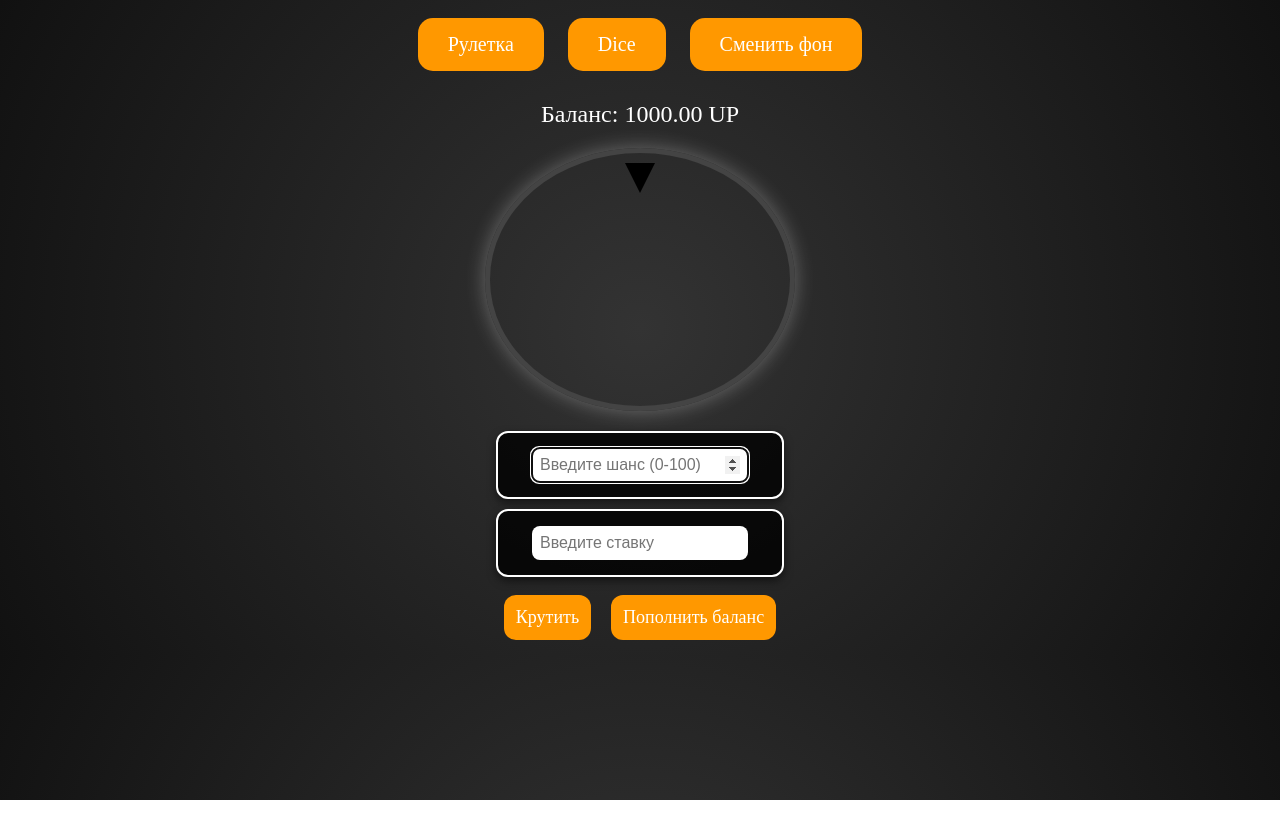
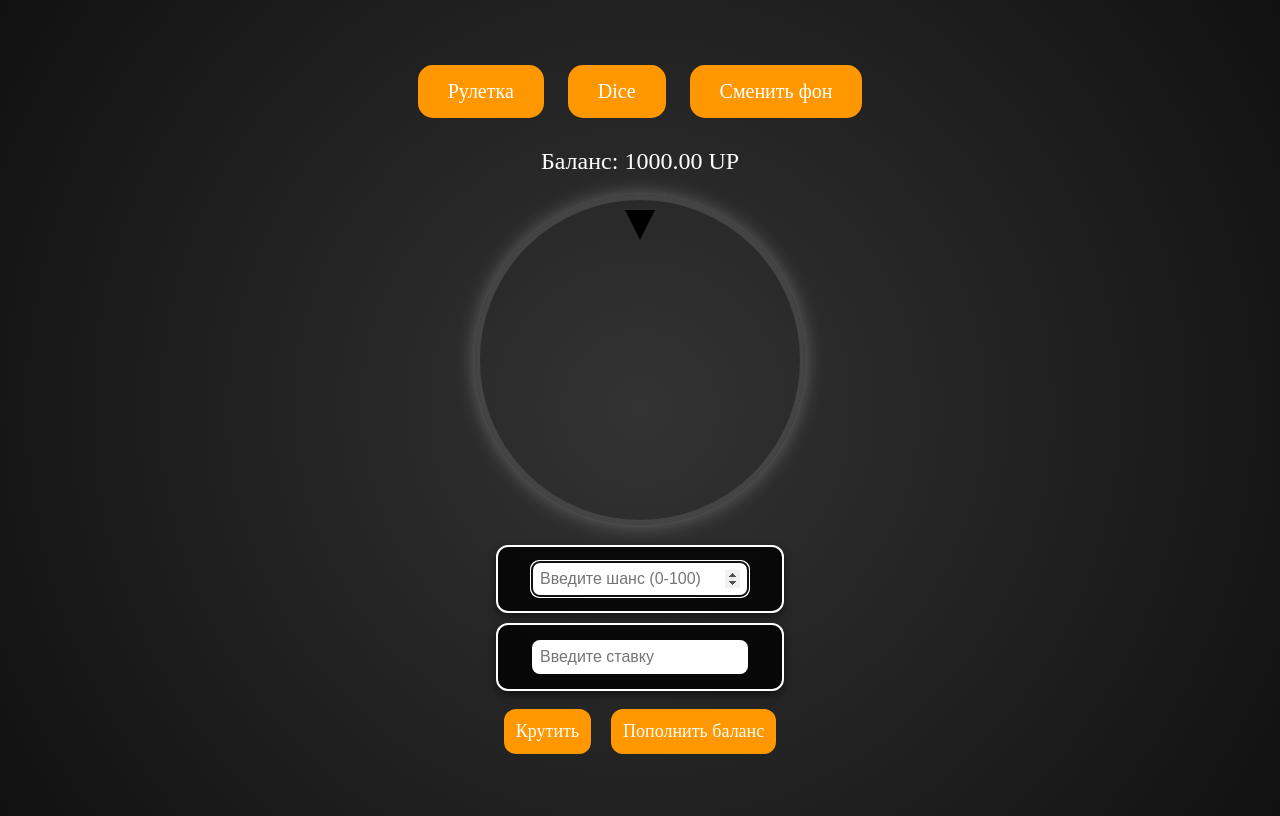
Before and after one commit to ramplerrsky/ramplerrsky.github.io, a plain HTML site: page index.html in a window 1280 px wide. Both pictures are taken after a click on the button "Рулетка". Drawn offline with Linux system fonts and the light colour scheme.

Commit message:
Update index.html

```diff
--- a/index.html
+++ b/index.html
@@ -11,7 +11,7 @@
             flex-direction: column;
             align-items: center;
             justify-content: center;
-            height: 80vh;
+            height: 100vh;
             background: radial-gradient(circle, #333, #111);
             color: white;
             font-family: "Multiround Pro";
@@ -48,8 +48,8 @@
         /* Стили для рулетки */
         .roulette-container {
             position: relative;
-            width: 300px;
-            height:400px;
+            width: 320px;
+            height:320px;
             border-radius: 50%;
             overflow: hidden;
             box-shadow: 0 0 20px rgba(255, 255, 255, 0.3);
```
